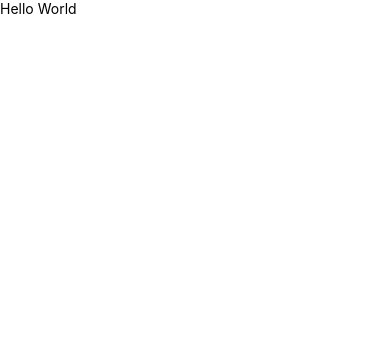
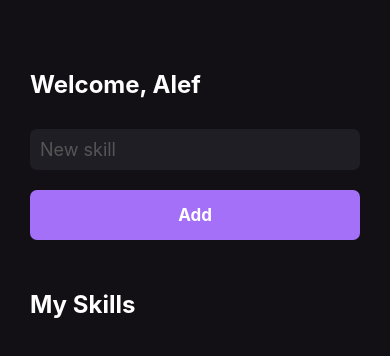
Before and after one commit to aleffreitas/myskills-react-native, a React Native app: screen / in a window 390 px wide. Shown: the top 356 px of the page. Built offline with nearby package versions, Linux system fonts and the light colour scheme.

Commit message:
chore: creating Home

```diff
--- a/src/pages/Home.tsx
+++ b/src/pages/Home.tsx
@@ -1,10 +1,88 @@
-import React from 'react';
-import { View, Text } from 'react-native';
+import React, { useState } from 'react';
+import { View, Text, StyleSheet, TextInput, Platform, TouchableOpacity } from 'react-native';
 
 export function Home(){
+  const [newSkill, setNewSkill] = useState('');
+  const [mySkills, setMySkills] = useState([]);
+
+  function handleAddNewSkill(){
+    setMySkills(oldState => [...oldState, newSkill]);
+  }
+
   return (
-    <View>
-      <Text>Hello World</Text>
+    <View style={styles.container}>
+      <Text style={styles.title}>Welcome, Alef</Text>
+      <TextInput
+        style={styles.input}
+        placeholder="New skill"
+        placeholderTextColor="#555"
+        onChangeText={setNewSkill}
+      />
+      <TouchableOpacity
+        style={styles.button}
+        activeOpacity={.7}
+        onPress={handleAddNewSkill}
+      >
+        <Text style={styles.buttonText}>Add</Text>
+      </TouchableOpacity>
+      <Text style={[styles.title, {marginVertical: 50}]}>My Skills</Text>
+
+      {
+        mySkills.map(skill => (
+          <TouchableOpacity key={skill} style={styles.buttonSkill}>
+            <Text style={styles.textSkill}>{skill}</Text>
+        </TouchableOpacity>
+        ))
+      }
+
+
+
     </View>
   );
 }
+
+const styles = StyleSheet.create({
+  container: {
+    flex: 1,
+    backgroundColor: '#121015',
+    paddingHorizontal: 30,
+    paddingVertical: 70,
+  },
+  title: {
+    color: '#fff',
+    fontSize: 24,
+    fontWeight: 'bold',
+  },
+  input: {
+    backgroundColor: '#1f1e25',
+    color: '#fff',
+    fontSize: 18,
+    padding: Platform.OS === 'ios' ? 15 : 10,
+    marginTop: 30,
+    borderRadius: 7
+  },
+  button: {
+    backgroundColor: '#A370F7',
+    padding: 15,
+    borderRadius: 7,
+    alignItems: 'center',
+    marginTop: 20,
+  },
+  buttonText: {
+    color: '#fff',
+    fontWeight: 'bold',
+    fontSize: 17,
+  },
+  buttonSkill: {
+    backgroundColor: '#1F1E25',
+    padding: 15,
+    borderRadius: 50,
+    alignItems: 'center',
+    marginVertical: 10
+  },
+  textSkill: {
+    color: '#fff',
+    fontSize: 18,
+    fontWeight: 'bold',
+  },
+});
```
